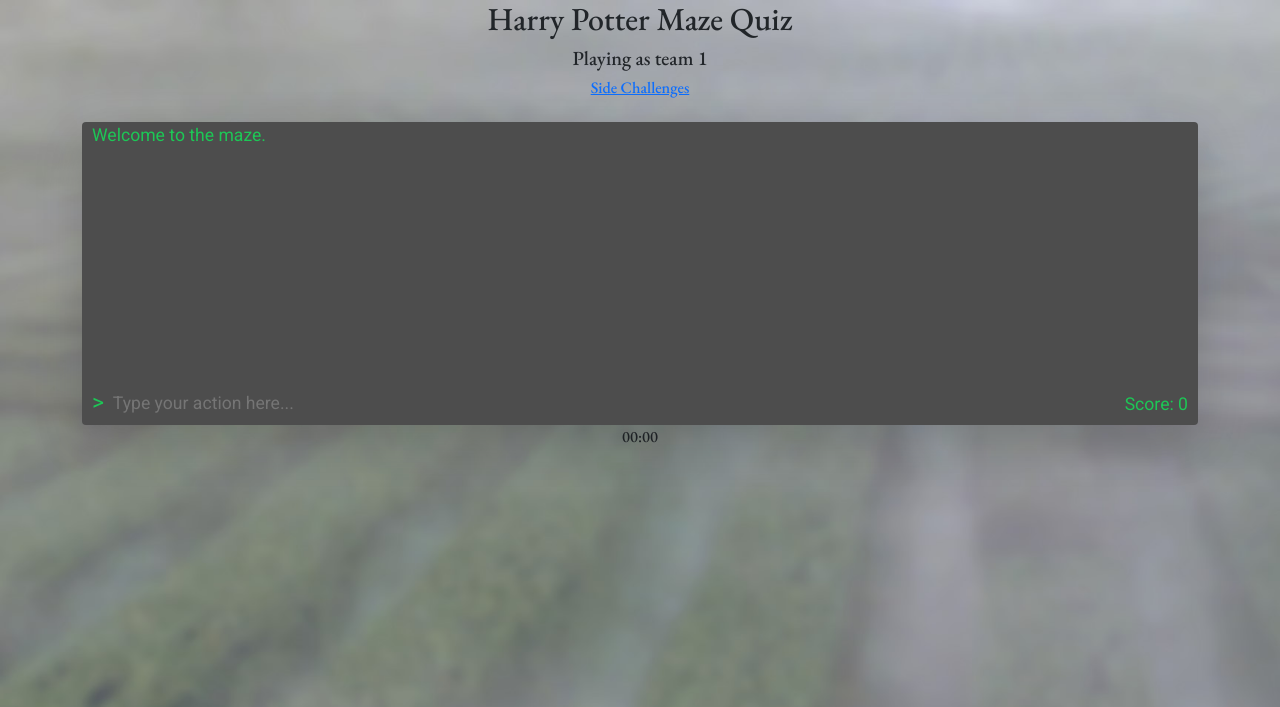
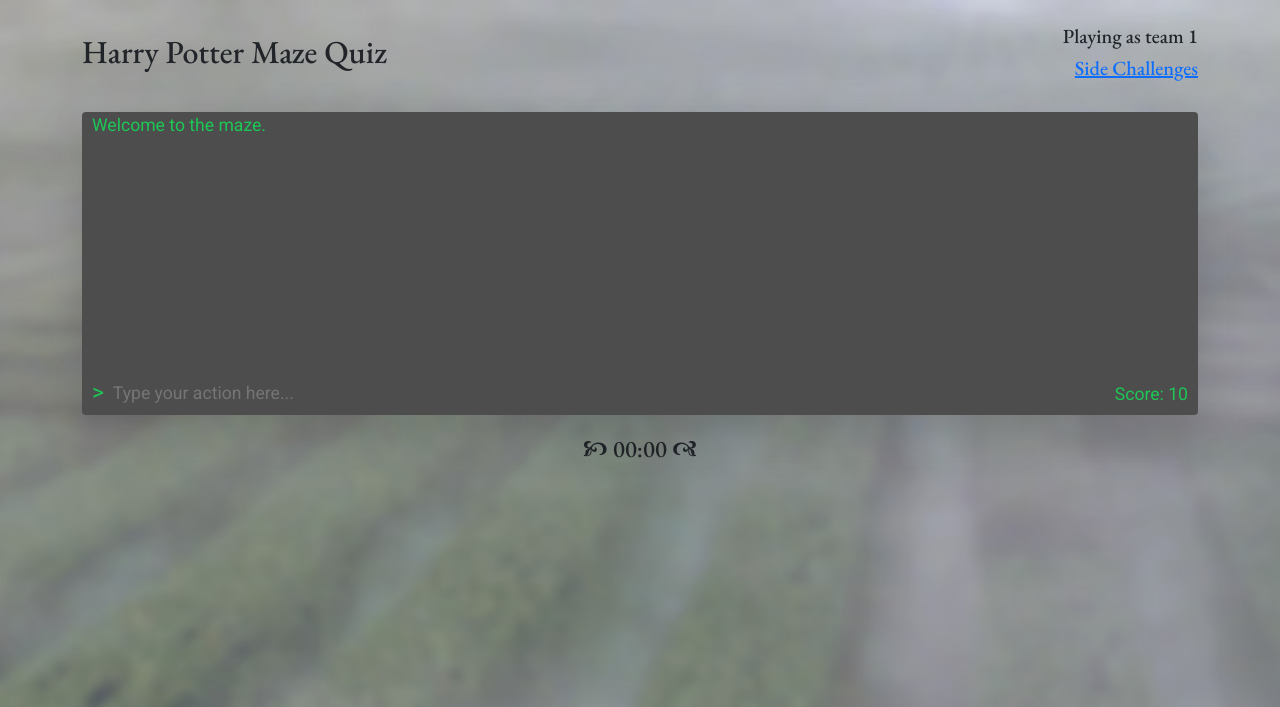
Before and after one commit to ariten/HP_Maze, a Django app: template maze_server/maze/templates/maze/index.html in a window 1280 px wide. Shown: the top 707 px of the page. Run offline with Django 3.2, Linux system fonts and the light colour scheme; the template is opened without the code that fills it: most values are stand-ins (such as "Sample title", 1, 10 or a date in 2020); data that the repository does not hold is empty; parts of the project's set-up code (start-up, migrations or seed data) failed here and were passed over.

Commit message:
Improve page layouts

```diff
--- a/maze_server/maze/static/maze/css/page_main.css
+++ b/maze_server/maze/static/maze/css/page_main.css
@@ -56,3 +56,7 @@
     font-size: 3em;
     visibility: hidden;
 }
+
+#mainTimerBox {
+    font-size: 1.5em;
+}
--- a/maze_server/maze/templates/maze/index.html
+++ b/maze_server/maze/templates/maze/index.html
@@ -7,9 +7,13 @@
 {% endblock %}
 
 {% block content %}
-<h2 class="text-center mb-2">Harry Potter Maze Quiz</h2>
-<h5 class="text-center mb-2">Playing as team {{ user_id }}</h5>
-<h6 class="text-center mb-4"><a href="/sidechallenges">Side Challenges</a></h6>
+<div class="d-flex justify-content-between align-items-center mt-4 mb-4">
+    <h2 class="text-center mb-2">Harry Potter Maze Quiz</h2>
+    <div class="text-end">
+        <h5>Playing as team {{ user_id }}</h5>
+        <h5><a href="/sidechallenges">Side Challenges</a></h5>
+    </div>
+</div>
 
 
 <div class="vertical-center">
@@ -19,7 +23,7 @@
             <span>></span>
             <input type="text" id="userTextInput" class="flex-grow-1" autocomplete="off" data-lpignore="true" autofocus placeholder="Type your action here...">
             <div id="scoreBox">
-                Score: 0
+                Score: {{ score }}
             </div>
         </div>
         <div id="lockoutOverlay" class="position-absolute top-0 start-0 d-flex justify-content-center align-items-center">
@@ -28,7 +32,7 @@
     </div>
 </div>
 
-<div id="mainTimer" class="text-center">00:00</div>
+<div id="mainTimerBox" class="text-center mt-3">🙥 <span id="mainTimer">00:00</span> 🙧</div>
 {% endblock %}
 
 {% block js %}<script src="{% static 'maze/js/app.js' %}"></script>{% endblock %}
--- a/maze_server/maze/views.py
+++ b/maze_server/maze/views.py
@@ -7,7 +7,7 @@ from maze_handler.MazeHandler import MazeHandler
 from side_challenge_handler.SideHandler import SideHandler
 from django.templatetags.static import static
 
-DEBUG = True
+DEBUG = False
 
 MAZE_HANDLER = MazeHandler(nx=10, ny=10, load_maze_file='Friday_maze.mz')
 SIDE_HANDLER = SideHandler()
@@ -20,7 +20,8 @@ def index(request):
         return redirect('team_selection')
 
     user_id = request.session["user_id"]
-    return render(request, "maze/index.html", {"user_id": user_id})
+    team = Team.objects.get(team_name=user_id)
+    return render(request, "maze/index.html", {"user_id": user_id,  "score": team.score})
 
 
 def team_selection(request):
@@ -39,7 +40,9 @@ def page_side_challenges(request):
         return redirect('team_selection')
 
     user_id = request.session["user_id"]
-    return render(request, 'maze/side_challenges.html', {"user_id": user_id})
+    team = Team.objects.get(team_name=user_id)
+
+    return render(request, 'maze/side_challenges.html', {"user_id": user_id, "score": team.score})
 
 
 def page_admin_extras(request):
```
Also changed, not shown: maze_server/maze/templates/maze/side_challenges.html (+8 -2 lines).
